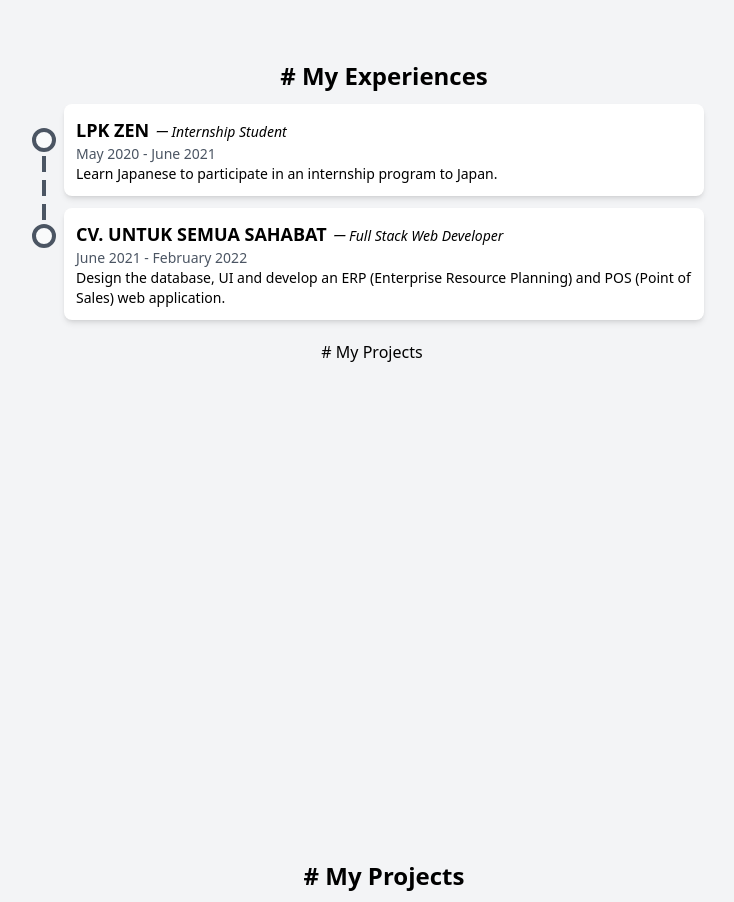
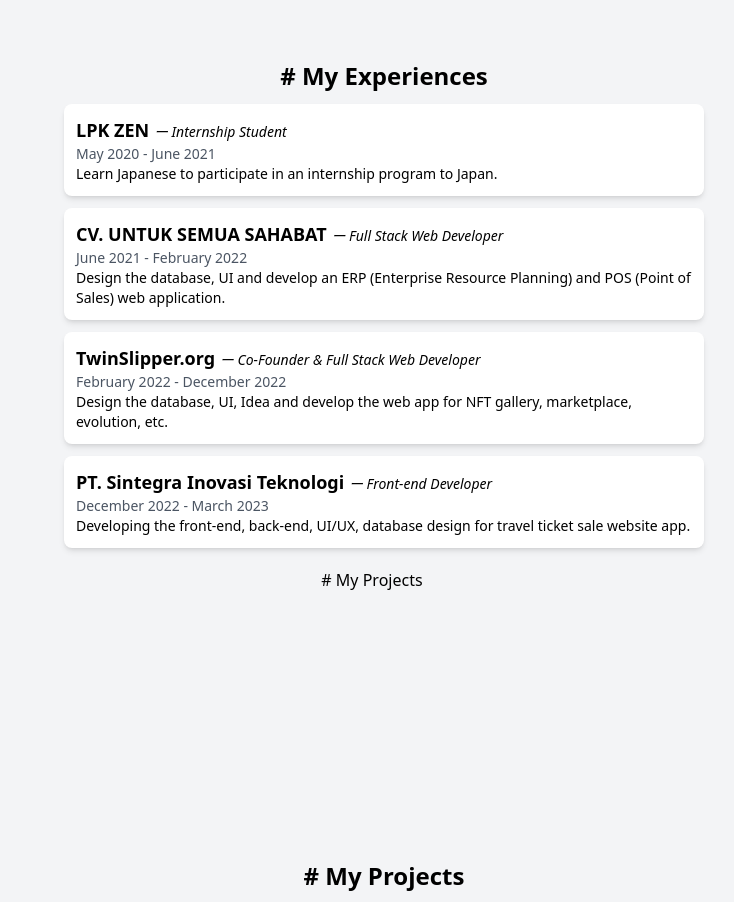
Before and after one commit to teikun-86/profile, a Next.js app: page / in a window 1280 px wide. Shown: the part 820-1722 px from the top of the page, without its empty margins (256-990 px from the left). Built offline with nearby package versions, Linux system fonts and the light colour scheme; no server answers.

Commit message:
update experience

```diff
--- a/src/lang/en.json
+++ b/src/lang/en.json
@@ -24,5 +24,11 @@
     "contact.subject": "Subject",
     "contact.next": "Next",
     "native": "Native",
-    "conversational": "Conversational"
+    "conversational": "Conversational",
+    "ts.date": "February 2022 - December 2022",
+    "ts.desc": "Design the database, UI, Idea and develop the web app for NFT gallery, marketplace, evolution, etc.",
+    "cofounder": "Co-Founder",
+    "frontend": "Front-end Developer",
+    "sit.date": "December 2022 - March 2023",
+    "sit.desc": "Developing the front-end, back-end, UI/UX, database design for travel ticket sale website app."
 }
--- a/src/lang/id.json
+++ b/src/lang/id.json
@@ -24,5 +24,11 @@
     "contact.subject": "Subjek",
     "contact.next": "Selanjutnya",
     "native": "Bahasa Asli",
-    "conversational": "Level Percakapan"
+    "conversational": "Level Percakapan",
+    "ts.date": "Februari 2022 - Desember 2022",
+    "ts.desc": "Merancang database, UI/UX, ide, dan mengembangkan aplikasi web untuk galeri, pasar, evolusi NFT.",
+    "cofounder": "Co-Founder",
+    "frontend": "Front-end Developer",
+    "sit.date": "Desember 2022 - Maret 2023",
+    "sit.desc": "Mengembangkan front-end, back-end, UI/UX, dan desain database untuk aplikasi web penjualan tiket perjalanan."
 }
--- a/src/lang/jp.json
+++ b/src/lang/jp.json
@@ -25,5 +25,11 @@
     "contact.subject": "件名",
     "contact.next": "次へ",
     "native": "母国語",
-    "conversational": "日常会話レベル"
+    "conversational": "日常会話レベル",
+    "ts.date": "2022年2月 - 2022年12月",
+    "ts.desc": "NFTギャラリー、マーケットプレイス、エボリューションなどのデータベース、UI、アイデアを設計し、Webアプリを開発。",
+    "cofounder": "Co-Founder",
+    "frontend": "フロントエンドデベロッパー",
+    "sit.date": "2022年12月 - 2023年3月",
+    "sit.desc": "旅行券販売サイトアプリのフロントエンド、バックエンド、UI/UX、データベースデザインを開発。"
 }
--- a/src/pages/index.js
+++ b/src/pages/index.js
@@ -21,7 +21,7 @@
 import chimera from "@/assets/images/projects/chimeradude-gang.png";
 
 // Icons
-import { ArrowRightIcon, ArrowUpIcon, AtSymbolIcon, DocumentArrowDownIcon, LanguageIcon } from "@heroicons/react/24/outline";
+import { ArrowRightIcon, ArrowUpIcon, AtSymbolIcon, ChevronDownIcon, DocumentArrowDownIcon, LanguageIcon } from "@heroicons/react/24/outline";
 import { HeartIcon } from "@heroicons/react/24/solid";
 import JAIcon from "@/components/svg/ja";
 import IDIcon from "@/components/svg/id";
@@ -218,9 +218,9 @@
                                 </button>
                             </Dropdown.Label>
                             <Dropdown.Content>
-                                <Dropdown.Item as="a" href="/en"><USIcon className="w-5 h-5 mr-2" /> English</Dropdown.Item>
-                                <Dropdown.Item as="a" href="/id"><IDIcon className="w-5 h-5 mr-2" /> Bahasa Indonesia</Dropdown.Item>
-                                <Dropdown.Item as="a" href="/jp"><JAIcon className="w-5 h-5 mr-2" /> 日本語</Dropdown.Item>
+                                <Dropdown.Item as="a" shallow={true} locale="en" href="/#"><USIcon className="w-5 h-5 mr-2" /> English</Dropdown.Item>
+                                <Dropdown.Item as="a" shallow={true} locale="id" href="/#"><IDIcon className="w-5 h-5 mr-2" /> Bahasa Indonesia</Dropdown.Item>
+                                <Dropdown.Item as="a" shallow={true} locale="jp" href="/#"><JAIcon className="w-5 h-5 mr-2" /> 日本語</Dropdown.Item>
                             </Dropdown.Content>
                         </Dropdown>
                     </div>
@@ -271,12 +271,15 @@
                             <p className="text-sm text-gray-600">{lang('uss.date')}</p>
                             <p className="text-sm">{lang('uss.desc')}</p>
                         </div>
-                        <div className="hidden absolute -left-8 top-6 md:flex flex-col items-center">
-                            <span className="w-6 h-6 rounded-full bg-gray-50 border-gray-600 border-4"></span>
-                            <span className="w-1 h-4 bg-gray-600 my-1"></span>
-                            <span className="w-1 h-4 bg-gray-600 my-1"></span>
-                            <span className="w-1 h-4 bg-gray-600 my-1"></span>
-                            <span className="w-6 h-6 rounded-full bg-gray-50 border-gray-600 border-4"></span>
+                        <div className="bg-white p-3 rounded-lg w-full shadow-md my-3 relative">
+                            <h4 className="font-semibold text-lg">TwinSlipper.org <span className="font-normal text-sm italic"> ー {lang('cofounder')} & {lang('fullstack')}</span></h4>
+                            <p className="text-sm text-gray-600">{lang('ts.date')}</p>
+                            <p className="text-sm">{lang('ts.desc')}</p>
+                        </div>
+                        <div className="bg-white p-3 rounded-lg w-full shadow-md my-3 relative">
+                            <h4 className="font-semibold text-lg">PT. Sintegra Inovasi Teknologi <span className="font-normal text-sm italic"> ー {lang('frontend')}</span></h4>
+                            <p className="text-sm text-gray-600">{lang('sit.date')}</p>
+                            <p className="text-sm">{lang('sit.desc')}</p>
                         </div>
                     </div>
                     <div className="flex items-center justify-center">
```
